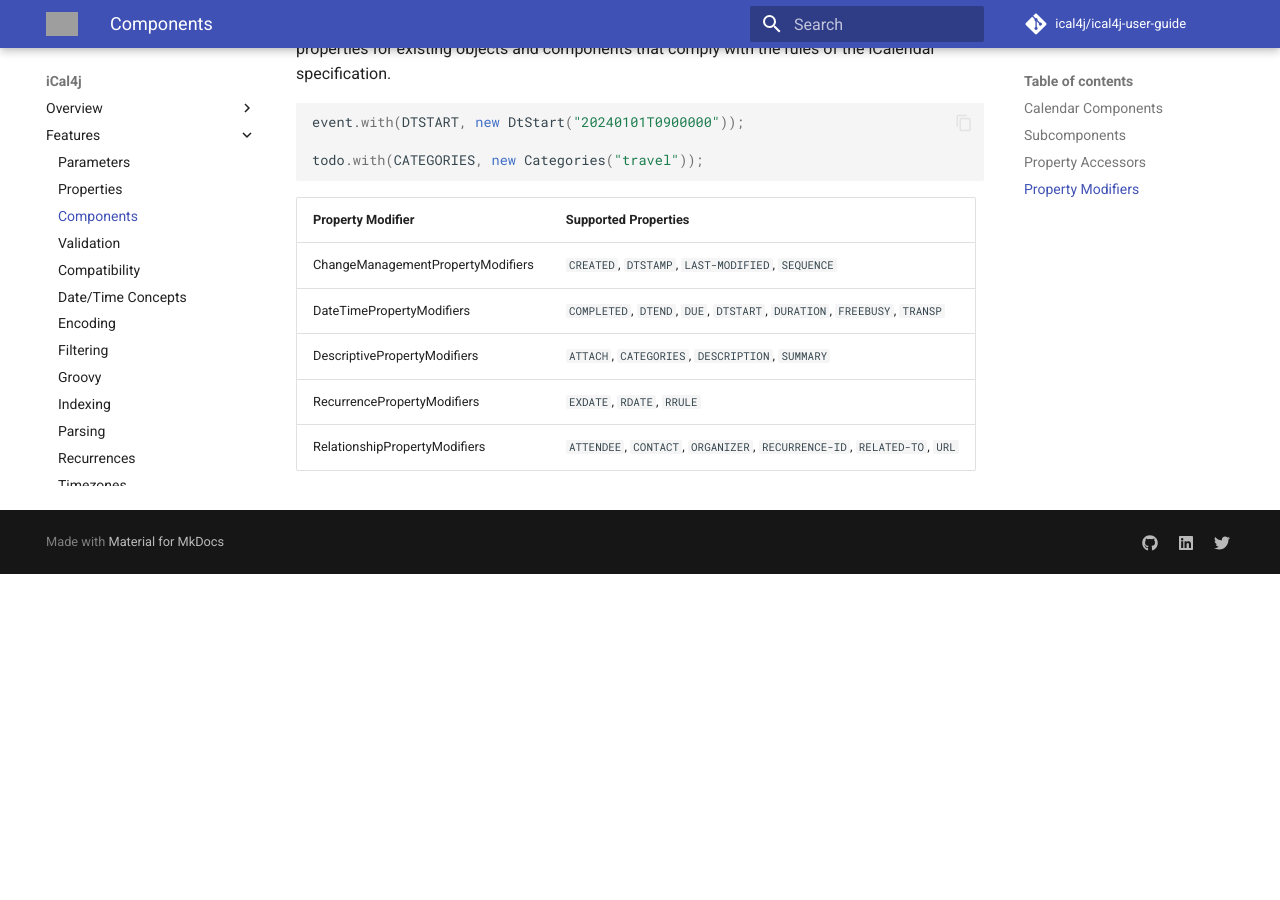
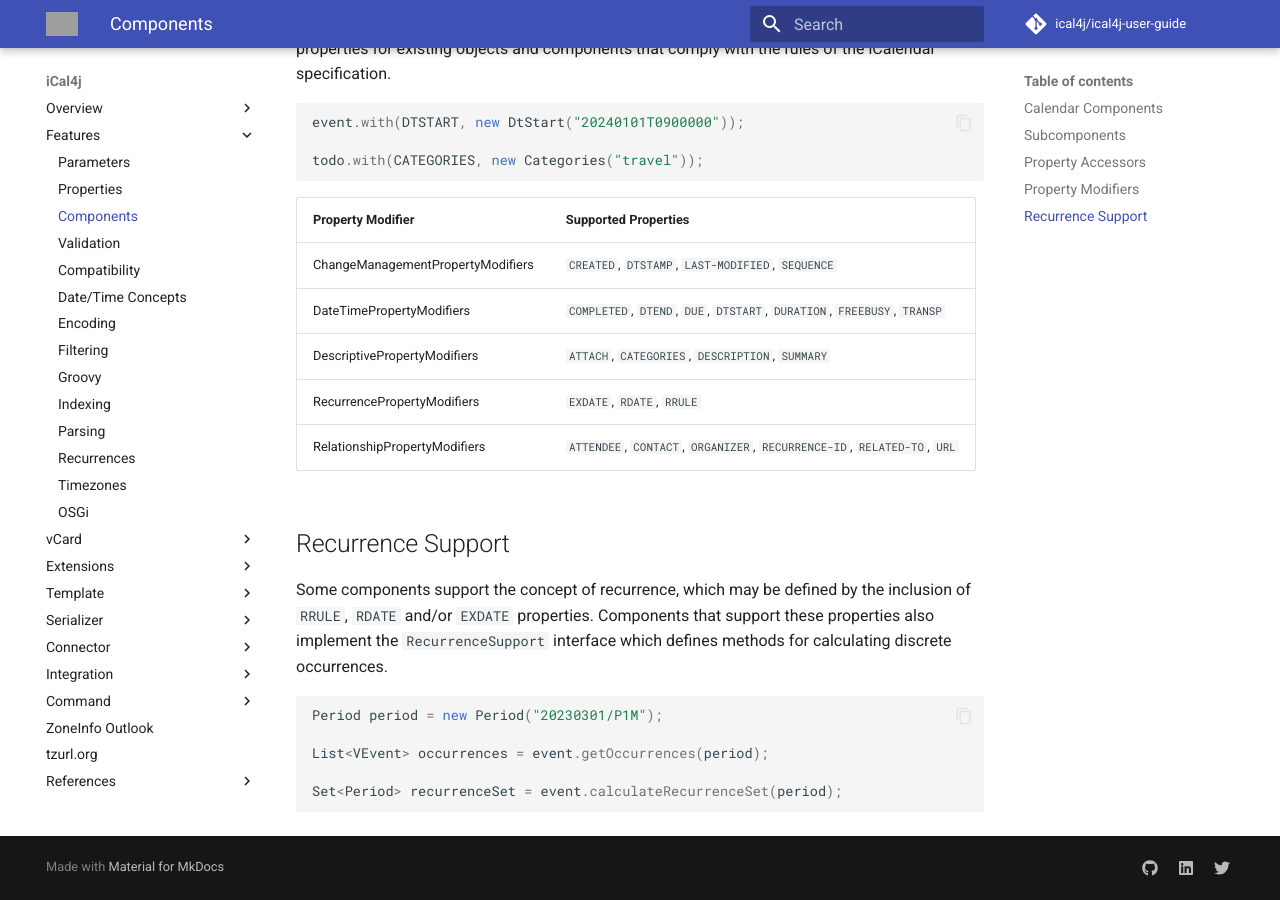
Before and after one commit to ical4j/ical4j-user-guide, an MkDocs documentation site: the page built from docs/components.md, in a window 1280 px wide and 900 px high, scrolled down 2008 px. Built offline with MkDocs 1.6.1 and Material for MkDocs 9.7.7, drawn with Linux system fonts in a browser that asks for light colours; comment, search, counter and statistics services are not loaded; before the commit the page ends 2582 px from its top, so only the background shows below that; grey boxes are pictures that could not be loaded.

Commit message:
Added components feature

````diff
--- a/docs/components.md
+++ b/docs/components.md
@@ -74,3 +74,17 @@ todo.with(CATEGORIES, new Categories("travel"));
 | DescriptivePropertyModifiers      | `ATTACH`, `CATEGORIES`, `DESCRIPTION`, `SUMMARY`                         |
 | RecurrencePropertyModifiers       | `EXDATE`, `RDATE`, `RRULE`                                               |
 | RelationshipPropertyModifiers     | `ATTENDEE`, `CONTACT`, `ORGANIZER`, `RECURRENCE-ID`, `RELATED-TO`, `URL` |
+
+## Recurrence Support
+
+Some components support the concept of recurrence, which may be defined by the inclusion of `RRULE`,
+`RDATE` and/or `EXDATE` properties. Components that support these properties also implement the
+`RecurrenceSupport` interface which defines methods for calculating discrete occurrences.
+
+```java
+Period period = new Period("20230301/P1M");
+
+List<VEvent> occurrences = event.getOccurrences(period);
+
+Set<Period> recurrenceSet = event.calculateRecurrenceSet(period);
+```
````
